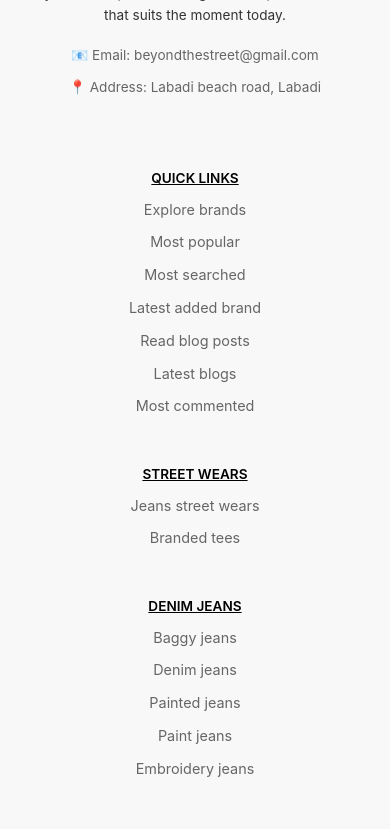
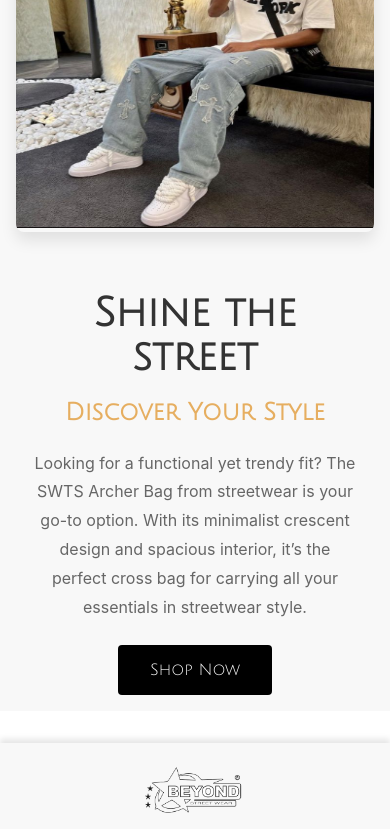
Before and after one commit to kev-69/street-and-culture, a React (Create React App) app in the folder street-and-culture/: page / in a window 390 px wide. Shown: the part 1156-1985 px from the top of the page. Built offline with nearby package versions, Linux system fonts and the light colour scheme.

Commit message:
recommended fits sections complete with styles and also responsive

```diff
--- a/street-and-culture/src/pages/Home.css
+++ b/street-and-culture/src/pages/Home.css
@@ -250,3 +250,157 @@
     max-height: 70px;
   }
 }
+
+/* Recommended Fits Section Styles */
+.recommended-main-container {
+  display: grid;
+  grid-template-columns: 1fr 1fr;
+  gap: 2rem;
+  max-width: 1400px;
+  margin: 4rem auto;
+  padding: 0 2rem;
+  align-items: center;
+  background-color: #f8f8f8;
+}
+
+.fit-image {
+  overflow: hidden;
+  border-radius: 8px;
+  box-shadow: 0 8px 16px rgba(0, 0, 0, 0.1);
+  transition: transform 0.5s ease;
+}
+
+.fit-image:hover {
+  transform: scale(1.02);
+}
+
+.fit-image img {
+  height: 90vh;
+  width: 100%;
+  object-fit: fill;
+  transition: transform 0.5s ease;
+}
+
+.fit-image:hover img {
+  transform: scale(1.1);
+}
+
+.image-text {
+  padding: 2rem;
+  animation: fadeInRight 1s ease;
+}
+
+.image-text h1 {
+  font-family: 'Julius Sans One', sans-serif;
+  font-size: 2.5rem;
+  margin-bottom: 1rem;
+  color: #333;
+}
+
+.image-text h2 {
+  font-family: 'Julius Sans One', sans-serif;
+  font-size: 1.5rem;
+  margin-bottom: 0.5rem;
+  color: #e6ae60;
+}
+
+.image-text p {
+  color: #666;
+  line-height: 1.8;
+  margin: 1.5rem 0;
+  font-size: 1.1rem;
+}
+
+.image-text button {
+  background-color: #000;
+  color: white;
+  border: none;
+  padding: 1rem 2rem;
+  font-size: 1rem;
+  font-family: 'Julius Sans One', sans-serif;
+  cursor: pointer;
+  transition: all 0.3s ease;
+  border-radius: 4px;
+  position: relative;
+  overflow: hidden;
+}
+
+.image-text button::before {
+  content: '';
+  position: absolute;
+  top: 0;
+  left: -100%;
+  width: 100%;
+  height: 100%;
+  background: linear-gradient(
+    120deg,
+    transparent,
+    rgba(255, 255, 255, 0.3),
+    transparent
+  );
+  transition: 0.5s;
+}
+
+.image-text button:hover::before {
+  left: 100%;
+}
+
+.image-text button:hover {
+  background-color: #e6ae60;
+  transform: translateY(-2px);
+}
+
+@keyframes fadeInRight {
+  from {
+    opacity: 0;
+    transform: translateX(50px);
+  }
+  to {
+    opacity: 1;
+    transform: translateX(0);
+  }
+}
+
+/* Responsive Design */
+@media screen and (max-width: 992px) {
+  .recommended-main-container {
+    grid-template-columns: 1fr;
+    gap: 1rem;
+    margin: 2rem auto;
+  }
+
+  .fit-image img {
+    height: 50vh;
+  }
+
+  .image-text {
+    text-align: center;
+    padding: 1rem;
+  }
+
+  .image-text h2 {
+    font-size: 2rem;
+  }
+}
+
+@media screen and (max-width: 480px) {
+  .recommended-main-container {
+    padding: 0 1rem;
+  }
+
+  .fit-image img {
+    height: 40vh;
+  }
+
+  .image-text h2 {
+    font-size: 1.5rem;
+  }
+
+  .image-text h2:first-child {
+    font-size: 1.2rem;
+  }
+
+  .image-text p {
+    font-size: 1rem;
+  }
+}
--- a/street-and-culture/src/pages/Home.js
+++ b/street-and-culture/src/pages/Home.js
@@ -5,6 +5,7 @@ import './Home.css';
 import homeBg1 from '../assets/images/home-bg1.jpg';
 import homeBg2 from '../assets/images/home-bg2.jpg';
 import homeBg3 from '../assets/images/home-bg3.jpg';
+import recommendedImage from '../assets/images/recommended-image.jpg'
 
 // import slick carousel
 import Slider from 'react-slick';
@@ -123,6 +124,17 @@ const Home = () => {
       {/* Best Selling Products End */}
 
       {/* Recommended Fit Section */}
+      <div className="recommended-main-container">
+        <div className="fit-image">
+          <img src={recommendedImage} alt="" />
+        </div>
+        <div className="image-text">
+          <h1>Shine the street</h1>
+          <h2>Discover Your Style</h2>
+          <p>Looking for a functional yet trendy fit? The SWTS Archer Bag from streetwear is your go-to option. With its minimalist crescent design and spacious interior, it’s the perfect cross bag for carrying all your essentials in streetwear style.</p>
+          <button>Shop Now</button>
+        </div>
+      </div>
       {/* Recommended Fit Section End */}
 
       {/* Reviews */}
```
